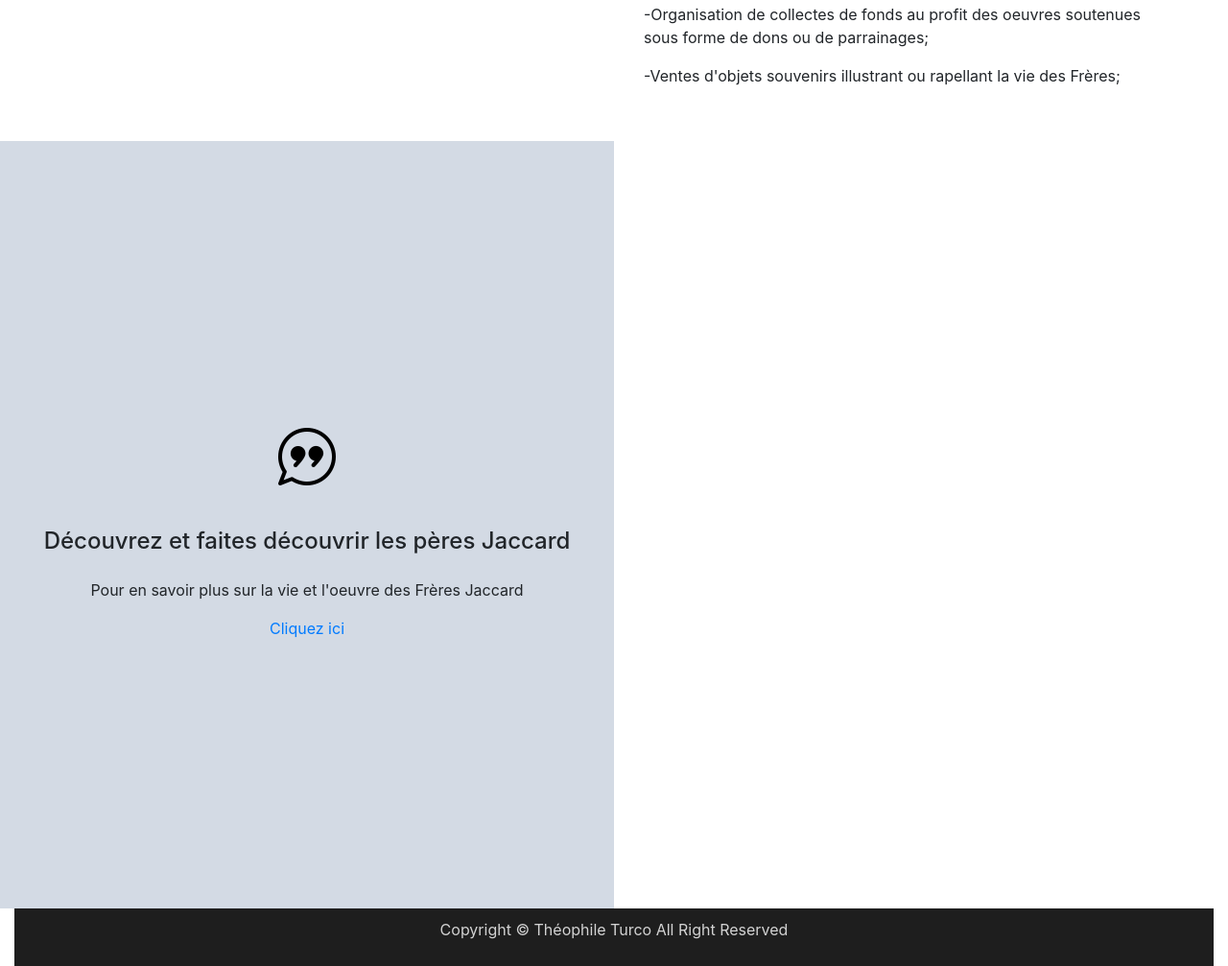
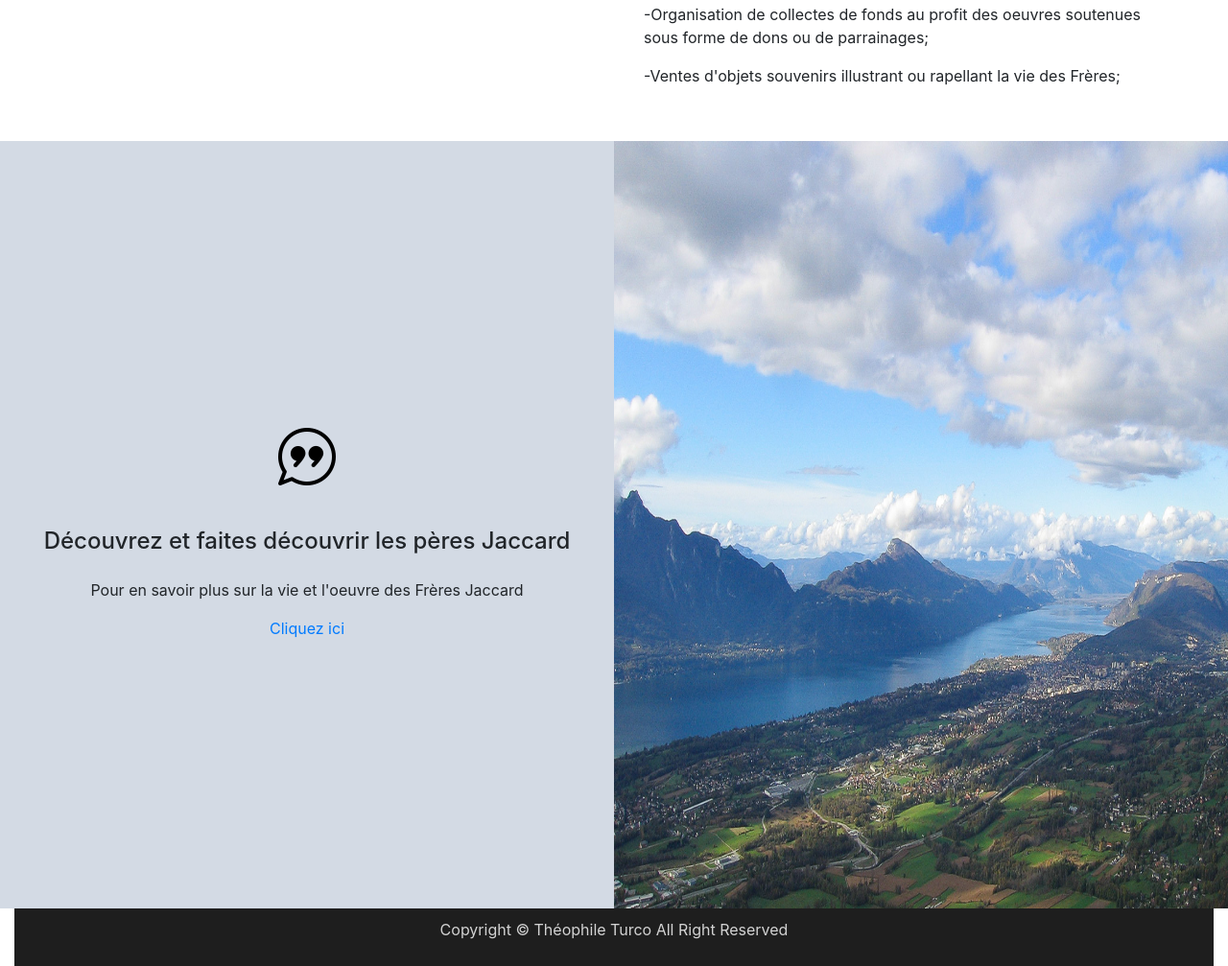
Before and after one commit to TTURCO/tturco.gihub.io, a plain HTML site: page index.html in a window 1280 px wide. Shown: the part 1918-2925 px from the top of the page at 96% size. Drawn offline with nearby package versions, Linux system fonts and the light colour scheme; a web font is replaced by a local one.

Commit message:
Update style3.css

```diff
--- a/style.css/style3.css
+++ b/style.css/style3.css
@@ -54,7 +54,7 @@ IMG.nul {
     margin-right: auto }
 .sac {
  min-height: 100vh;
- background-image:url(../Image/pere2.jpg);
+ background-image:url(../Image/landscape.jpg);
  background-size: 800px 900px;
  background-repeat: no-repeat;
  background-attachment:;
```
